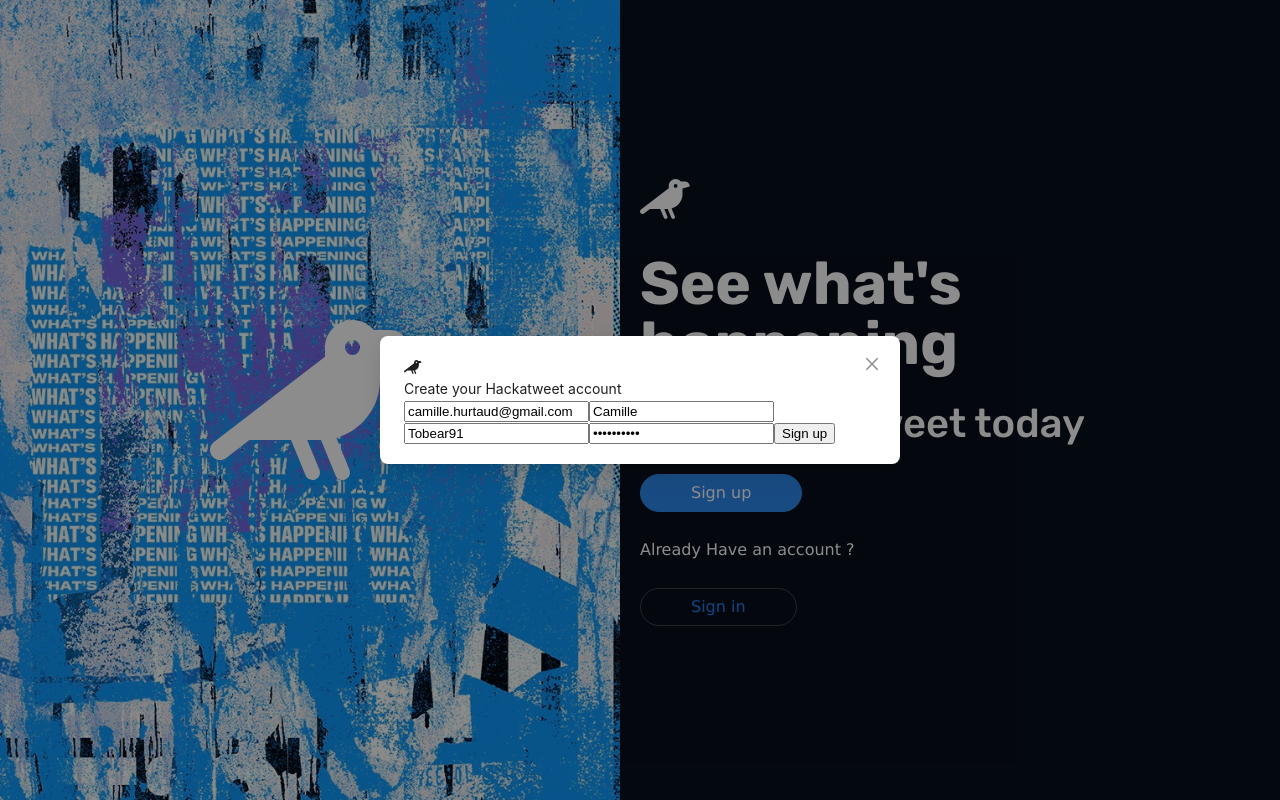
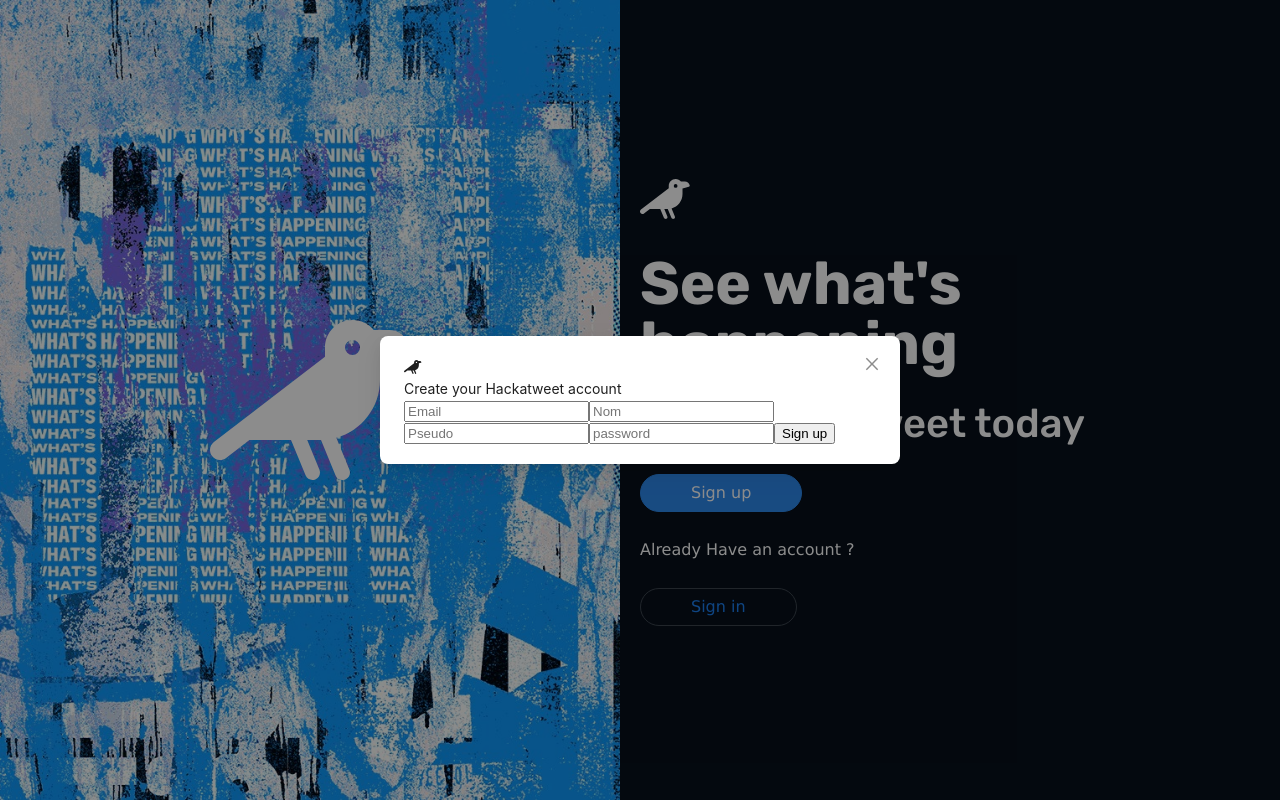
Before and after one commit to Tobear91/hackatweet, a Next.js app in the folder frontend/: page / in a window 1280 px wide. Both pictures are taken after a click on the button "Sign up". Built offline with nearby package versions, Linux system fonts and the light colour scheme.

Commit message:
Ajout de la modal signup pour appeler le back

```diff
--- a/frontend/components/Login.js
+++ b/frontend/components/Login.js
@@ -7,19 +7,28 @@
 function Login() {
   const [isModalOpen, setIsModalOpen] = useState(false);
   const [formSignup, setFormSignup] = useState({
-    email: "camille.hurtaud@gmail.com",
-    name: "Camille",
-    pseudo: "Tobear91",
-    password: "coucou1234",
+    email: "",
+    name: "",
+    pseudo: "",
+    password: "",
   });
 
   const handleSetFormSignup = (e) => {
     setFormSignup({ ...formSignup, [e.target.name]: e.target.value });
   };
 
-  const handleSubmit = (e) => {
+  const handleSubmit = async (e) => {
     e.preventDefault();
-    console.log(formSignup);
+    const url = "http://localhost:3000/users/signup";
+    const options = {
+      method: "POST",
+      headers: { "Content-Type": "application/json" },
+      body: JSON.stringify(formSignup),
+    };
+
+    const response = await fetch(url, options);
+    const datas = await response.json();
+    console.log(datas);
   };
 
   const showModal = () => {
@@ -52,10 +61,10 @@
         <FontAwesomeIcon icon={faCrow} />
         <h3>Create your Hackatweet account</h3>
         <form onSubmit={(e) => handleSubmit(e)}>
-          <input type="email" placeholder="Email" value={formSignup.email} onChange={(e) => handleSetFormSignup(e)} />
-          <input type="text" placeholder="Nom" value={formSignup.name} onChange={(e) => handleSetFormSignup(e)} />
-          <input type="text" placeholder="Pseudo" value={formSignup.pseudo} onChange={(e) => handleSetFormSignup(e)} />
-          <input type="password" placeholder="password" value={formSignup.password} onChange={(e) => handleSetFormSignup(e)} />
+          <input type="email" name="email" placeholder="Email" value={formSignup.email} onChange={(e) => handleSetFormSignup(e)} />
+          <input type="text" name="name" placeholder="Nom" value={formSignup.name} onChange={(e) => handleSetFormSignup(e)} />
+          <input type="text" name="pseudo" placeholder="Pseudo" value={formSignup.pseudo} onChange={(e) => handleSetFormSignup(e)} />
+          <input type="password" name="password" placeholder="password" value={formSignup.password} onChange={(e) => handleSetFormSignup(e)} />
           <button type="submit">Sign up</button>
         </form>
       </Modal>
```
